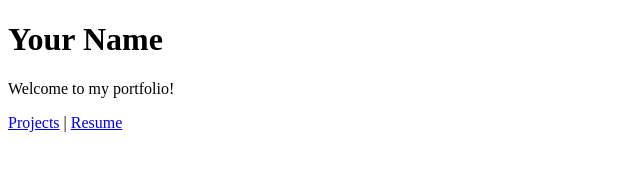
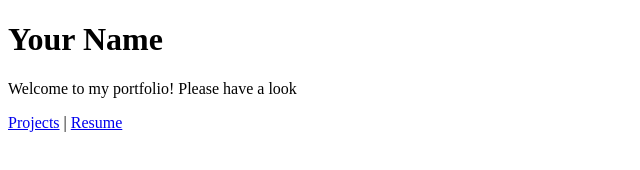
Before and after one commit to ac93able/TWT-My-Website, a plain HTML site: page index.html in a window 1280 px wide. Shown: the whole page, without its empty margins (0-640 px from the left). Drawn offline with Linux system fonts and the light colour scheme.

Commit message:
Update index.html

```diff
--- a/index.html
+++ b/index.html
@@ -7,7 +7,7 @@
 </head>
 <body>
   <h1>Your Name</h1>
-  <p>Welcome to my portfolio!</p>
+  <p>Welcome to my portfolio! Please have a look</p>
   <nav>
     <a href="projects.html">Projects</a> |
     <a href="resume.pdf" target="_blank">Resume</a>
```
